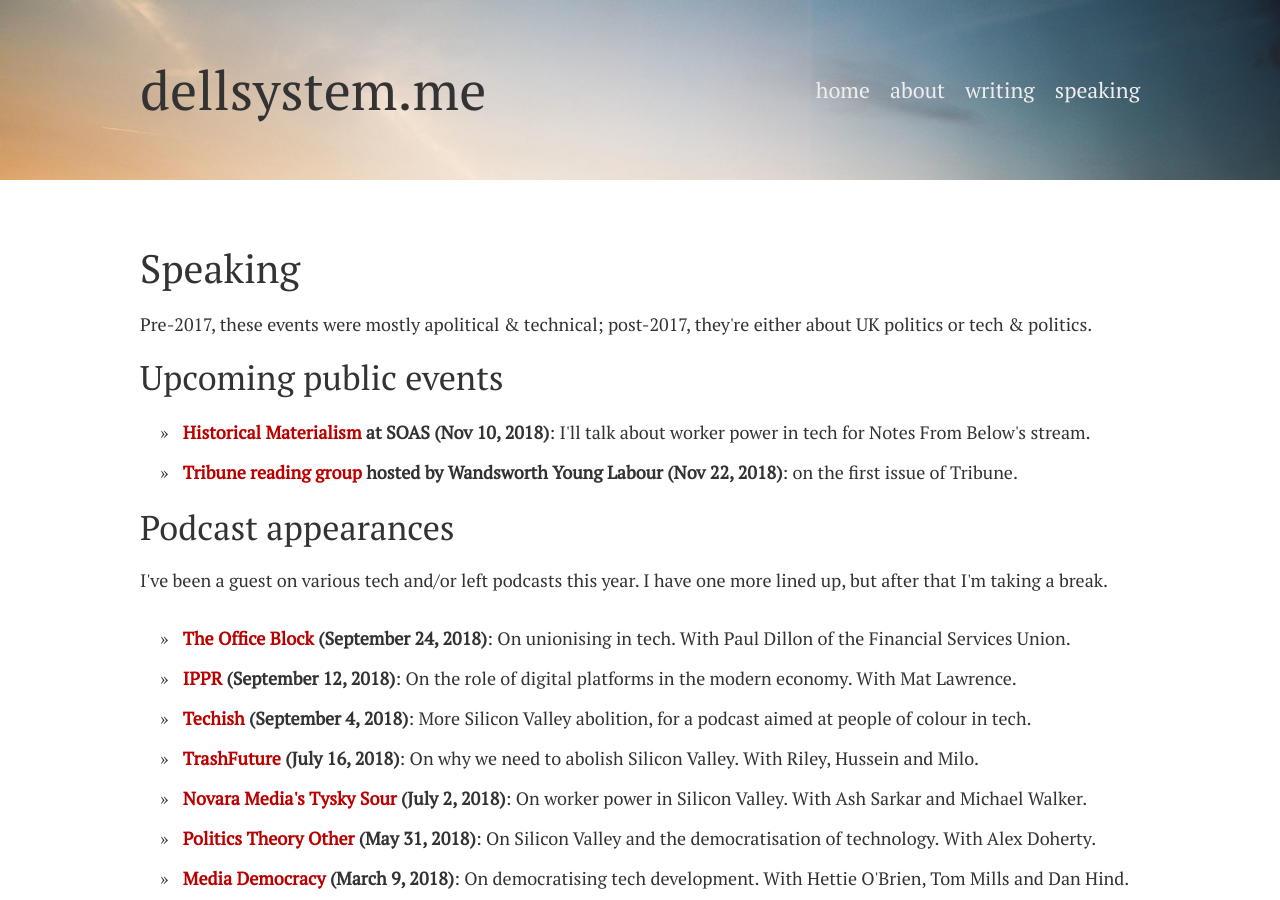
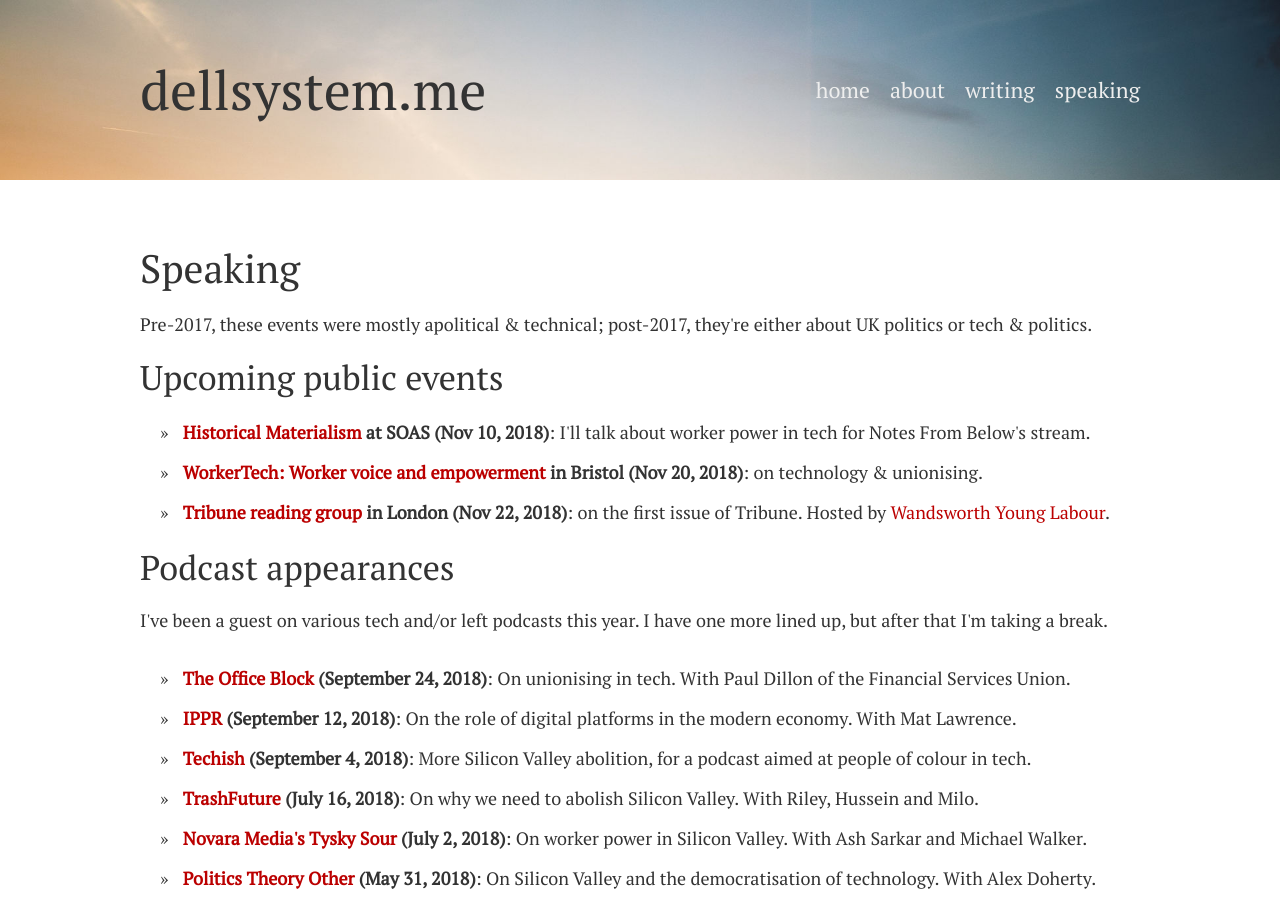
Before and after one commit to dellsystem/dellsystem.github.io, a Jekyll site: the page built from speaking/index.html, in a window 1280 px wide and 900 px high. Built offline with Jekyll 4.4.1, drawn with Linux system fonts in a browser that asks for light colours.

Commit message:
Add upcoming speaking event (WorkerTech Bristol)

```diff
--- a/_includes/upcoming.html
+++ b/_includes/upcoming.html
@@ -1,4 +1,5 @@
 <ul>
 	<li><strong><a href="http://www.historicalmaterialism.org/">Historical Materialism</a> at SOAS (Nov 10, 2018)</strong>: I'll talk about worker power in tech for Notes From Below's stream.</li>
-	<li><strong><a href="https://www.facebook.com/events/2201163460207570/">Tribune reading group</a> hosted by Wandsworth Young Labour (Nov 22, 2018)</strong>: on the first issue of Tribune.</li>
+	<li><strong><a href="https://www.facebook.com/events/2201163460207570/">WorkerTech: Worker voice and empowerment</a> in Bristol (Nov 20, 2018)</strong>: on technology & unionising.</li>
+	<li><strong><a href="https://www.facebook.com/events/190839688504116/">Tribune reading group</a> in London (Nov 22, 2018)</strong>: on the first issue of Tribune. Hosted by <a href="https://twitter.com/wandsworthyl">Wandsworth Young Labour</a>.</li>
 </ul>
```
